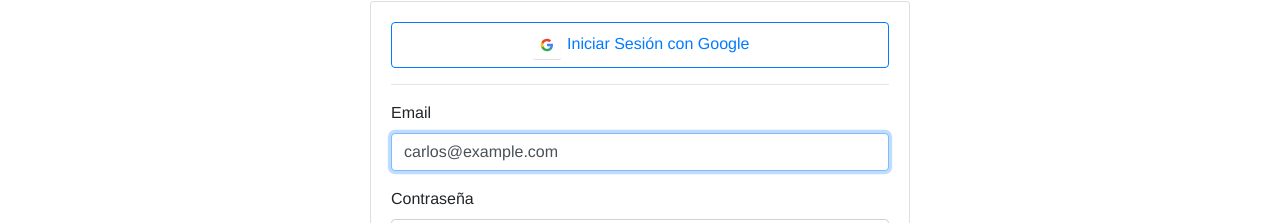
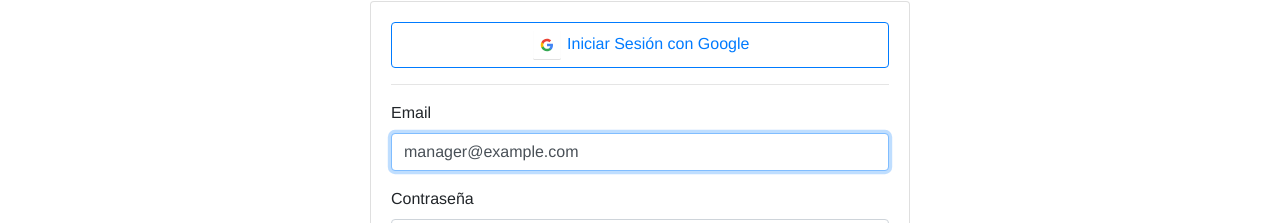
Before and after one commit to dapp-grupob-2020-c1/frontend, a Vue app: page /#/login in a window 1280 px wide. Shown: the part 189-412 px from the top of the page. Built offline with nearby package versions, Linux system fonts and the light colour scheme; no server answers.

Commit message:
update login and register

```diff
--- a/src/views/Login.vue
+++ b/src/views/Login.vue
@@ -79,7 +79,7 @@ export default {
         errorAdditionalInfo: ""
       },
       userInformation: {
-        email: "carlos@example.com",
+        email: "manager@example.com",
         password: "123456"
       }
     };
@@ -103,6 +103,7 @@ export default {
         );
       } catch (error) {
         this.requestInfo.error = true;
+        // handle different error types
         if (error.response) {
           this.requestInfo.errorMessageKey = "app.responseError";
           this.requestInfo.errorAdditionalInfo = error.response.data.message;
--- a/src/views/Register.vue
+++ b/src/views/Register.vue
@@ -90,8 +90,8 @@ export default {
       loading: false,
       error: null,
       userInformation: {
-        name: "Carlos",
-        email: "carlos@example.com",
+        name: "Carlos Manager",
+        email: "manager@example.com",
         password: "123456"
       }
     };
```
